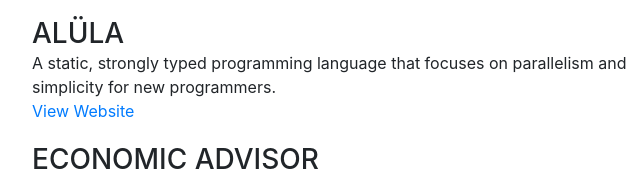
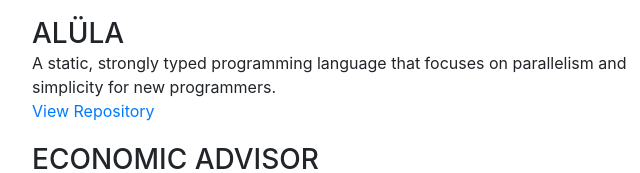
Before and after one commit to SamChami/samchami.github.io, a website with bundled scripts: page index.html in a window 1280 px wide. Shown: the part 4063-4236 px from the top of the page, 288-928 px from the left. Built offline with nearby package versions, Linux system fonts and the light colour scheme; a web font is replaced by a local one.

Commit message:
Switched website to repo

```diff
--- a/index.html
+++ b/index.html
@@ -282,7 +282,7 @@
           <div class="row">
             <div class="col-md-8">
               <div>A static, strongly typed programming language that focuses on parallelism and simplicity for new programmers.</div>
-              <a class="proj-more" href="https://github.com/johns/alula" target="_blank">View Website</a>
+              <a class="proj-more" href="https://github.com/johns/alula" target="_blank">View Repository</a>
             </div>
             <div class="col-md-4">
 
```
